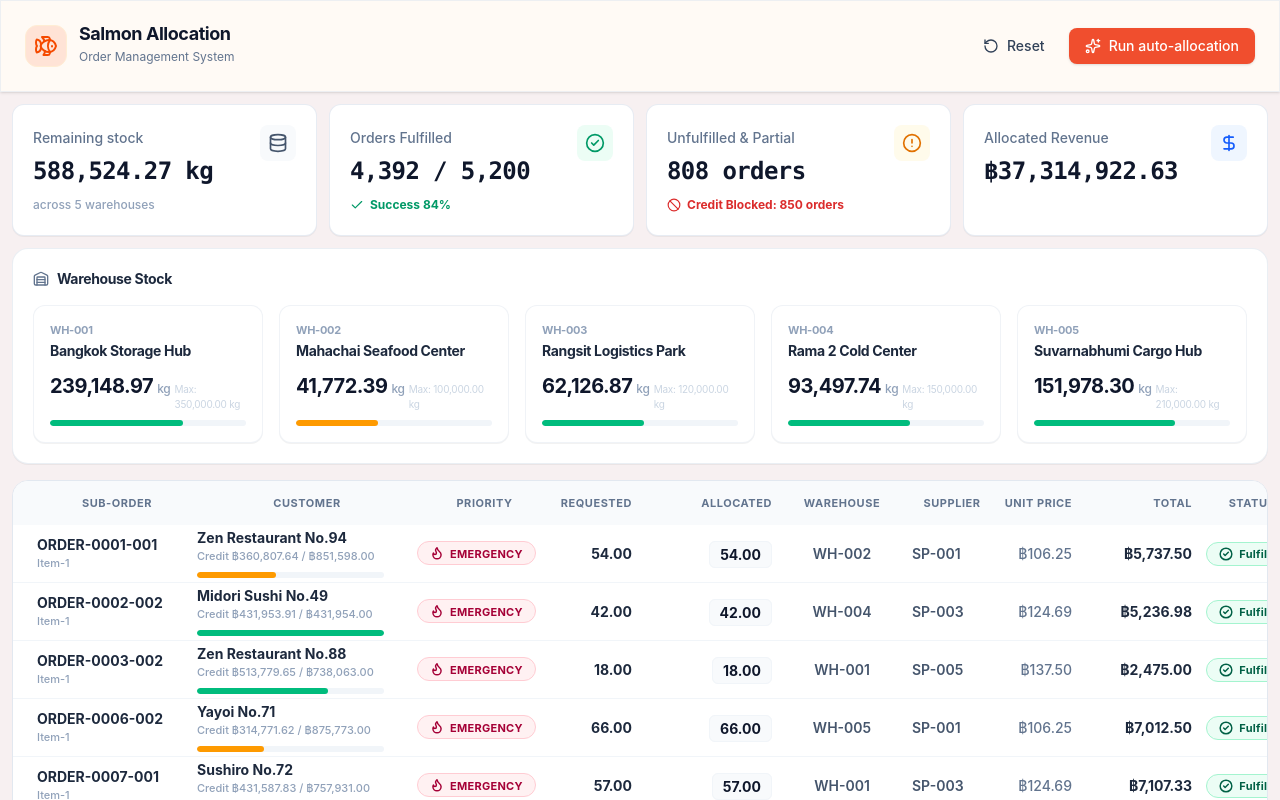
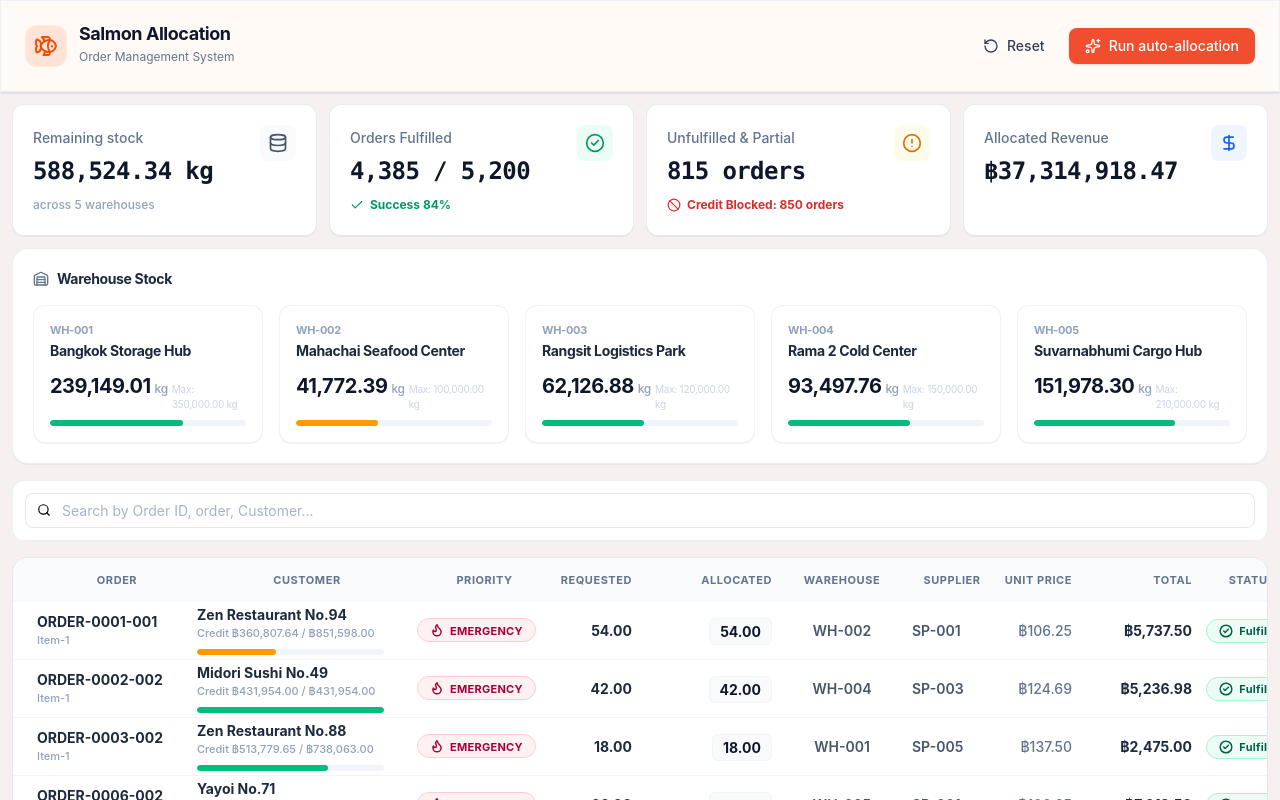
Before and after one commit to Papichaya-Dev/salmon-allocation-system, a React (Vite) app: page / in a window 1280 px wide. Shown: the top 800 px of the page. Built offline with nearby package versions, Linux system fonts and the light colour scheme.

Commit message:
refactor: optimize auto allocation state to normalized structure

```diff
--- a/package.json
+++ b/package.json
@@ -10,6 +10,7 @@
     "preview": "vite preview"
   },
   "dependencies": {
+    "@radix-ui/react-dropdown-menu": "^2.1.16",
     "@tailwindcss/vite": "^4.3.0",
     "@tanstack/react-virtual": "^3.13.26",
     "lucide-react": "^1.17.0",
--- /dev/null
+++ b/src/components/AllocationFilters.tsx
@@ -0,0 +1,40 @@
+import { Search } from "lucide-react";
+
+interface AllocationFiltersProps {
+	searchTextInput: string;
+	setSearchTextInput: (value: string) => void;
+	// selectedStatus: StatusFilterType;
+	// setSelectedStatus: (value: StatusFilterType) => void;
+	// selectedPriority: PriorityFilterType;
+	// setSelectedPriority: (value: PriorityFilterType) => void;
+	// totalResults: number;
+}
+
+export const AllocationFilters: React.FC<AllocationFiltersProps> = ({
+	searchTextInput,
+	setSearchTextInput,
+	// selectedStatus,
+	// setSelectedStatus,
+	// selectedPriority,
+	// setSelectedPriority,
+	// totalResults,
+}) => {
+	return (
+		<div className="flex items-center gap-4 p-3 bg-white border border-slate-200/60 rounded-xl shadow-[0_1px_2px_rgba(0,0,0,0.02)]">
+			<div className="relative flex-1 min-w-70">
+				<span className="absolute inset-y-0 left-3 flex items-center pointer-events-none">
+					<Search className="w-3.5 h-3.5" />
+				</span>
+				<input
+					type="text"
+					value={searchTextInput}
+					onChange={(e) => setSearchTextInput(e.target.value)}
+					placeholder="Search by Order ID, order, Customer..."
+					className="w-full pl-9 pr-4 py-1.5 text-[14px] text-slate-700 placeholder-slate-400/80 bg-white border border-slate-200 rounded-lg focus:outline-none focus:border-slate-300 transition-colors"
+				/>
+			</div>
+		</div>
+	);
+};
+
+export default AllocationFilters;
--- a/src/components/OrderTable.tsx
+++ b/src/components/OrderTable.tsx
@@ -1,8 +1,7 @@
 import { useVirtualizer } from "@tanstack/react-virtual";
 import { Edit2, Save, X } from "lucide-react";
-import { useMemo, useRef, useState } from "react";
+import { useRef, useState } from "react";
 import type { AllocationResult, Customer, Warehouse } from "../types";
-import { calculateAllCustomersCredit } from "../utils/creditHelper";
 import { bankersRound, formatPrice } from "../utils/priceHelper";
 import ProgressBar from "./common/ProgressBar";
 import StatusBadge from "./common/StatusBadge";
@@ -36,7 +35,6 @@ export default function OrderTable({
 	orders,
 	onSaveAllocatedQty,
 	warehouses,
-	customers,
 }: OrderTableProps) {
 	const containerRef = useRef<HTMLDivElement>(null);
 
@@ -46,10 +44,6 @@ export default function OrderTable({
 		type: "stock" | "credit" | null;
 		message: string | null;
 	}>({ type: null, message: null });
-
-	const customerCreditMap = useMemo(() => {
-		return calculateAllCustomersCredit(orders, customers);
-	}, [orders, customers]);
 
 	/**
 	 * NOTE: Bypassing React 19 Compiler to prevent stale UI issues,
@@ -83,7 +77,6 @@ export default function OrderTable({
 		if (activeWarehouse) {
 			const stockAvailable = bankersRound(
 				activeWarehouse.stock + currentOrder.allocatedQty,
-				2,
 			);
 			if (inputQty > stockAvailable) {
 				setValidationError({
@@ -94,10 +87,12 @@ export default function OrderTable({
 			}
 		}
 
-		const { creditLimit, creditUsed } = customerCreditMap[currentOrder.customerId];
-		const newCost = bankersRound(inputQty * currentOrder.unitPrice, 2);
+		const newCost = bankersRound(inputQty * currentOrder.unitPrice);
+		const creditUsedByOthers = bankersRound(
+			Math.max(0, currentOrder.creditUsed - currentOrder.totalCost),
+		);
 
-		if (creditUsed + newCost > creditLimit) {
+		if (creditUsedByOthers + newCost > currentOrder.creditLimit) {
 			setValidationError({
 				type: "credit",
 				message: "Exceeded credit limit",
@@ -137,7 +132,7 @@ export default function OrderTable({
 		<div className="bg-white border border-slate-200 rounded-2xl shadow-2xs overflow-hidden font-sans">
 				<thead className="sticky top-0 z-20 bg-slate-50/95 backdrop-blur-xs border-b border-slate-200 text-slate-500 text-[11px] font-bold tracking-wider uppercase shadow-3xs">
 						<tr className="flex items-center px-6 py-3.5">
-					<th className={"w-40 min-w-40"}>Sub-Order</th>
+							<th className={"w-40 min-w-40"}>Order</th>
 							<th className={COLUMN_WIDTHS.customer}>Customer</th>
 							<th className={COLUMN_WIDTHS.priority}>Priority</th>
 							<th className={COLUMN_WIDTHS.requested}>Requested</th>
@@ -164,8 +159,6 @@ export default function OrderTable({
 							const row = orders[virtualRow.index];
 							const isEditing = editingId === row.id;
 							const hasError = isEditing && !!validationError.message;
-							const { creditLimit, creditUsed } =
-								customerCreditMap[row.customerId];
 							return (
 								<tr
 									key={row.id}
@@ -196,10 +189,13 @@ export default function OrderTable({
 											</div>
 											<div className="w-[85%] flex flex-col gap-0.5">
 												<span className="text-[11px] font-medium text-slate-400 leading-none">
-													Credit ฿{formatPrice(creditUsed)} / ฿
-													{formatPrice(creditLimit)}
+													Credit ฿{formatPrice(row.creditUsed)} / ฿
+													{formatPrice(row.creditLimit)}
 												</span>
-												<ProgressBar value={creditUsed} max={creditLimit} />
+												<ProgressBar
+													value={row.creditUsed}
+													max={row.creditLimit}
+												/>
 											</div>
 										</div>
 									</td>
@@ -282,11 +278,6 @@ export default function OrderTable({
 													className={`flex items-center gap-1.5 px-3 py-1.5 rounded-lg text-sm font-semibold transition-all duration-150 shadow-xs
                                                         ${hasError ? "bg-slate-100 text-slate-400 border border-slate-200 cursor-not-allowed shadow-none" : "bg-emerald-600 text-white hover:bg-emerald-700 active:bg-emerald-800 cursor-pointer"}
                                                     `}
-													title={
-														hasError
-															? "Please fix data errors before saving"
-															: "Save changes"
-													}
 													type="button"
 												>
 													<Save className="w-4 h-4 stroke-[2.25]" />
--- a/src/core/allocators/autoAllocator.ts
+++ b/src/core/allocators/autoAllocator.ts
@@ -84,10 +84,7 @@ export const executeAutoAllocation = (
 			chosenSupplierId = bestSupplierId;
 		}
 
-		const basePrice = getBasePrice(
-			currentOrder.itemId,
-			currentOrder.supplierId,
-		);
+		const basePrice = getBasePrice(currentOrder.itemId, chosenSupplierId);
 		const unitPrice = calculateNetUnitPrice(basePrice, currentOrder.priority);
 
 		const customerInfo = customerMap[currentOrder.customerId];
@@ -96,7 +93,7 @@ export const executeAutoAllocation = (
 			customerUsedCreditMap[currentOrder.customerId] || 0;
 		const availableCredit = Math.max(0, totalCreditLimit - alreadyUsedCredit);
 
-		const maxQtyAllowedByCredit = bankersRound(availableCredit / unitPrice, 2);
+		const maxQtyAllowedByCredit = bankersRound(availableCredit / unitPrice);
 
 		let allowedQtyByCredit = Math.min(
 			currentOrder.requestedQty,
@@ -120,7 +117,6 @@ export const executeAutoAllocation = (
 				allocatedFromWarehouse = allowedQtyByCredit;
 				activeWarehouse.stock = bankersRound(
 					activeWarehouse.stock - allowedQtyByCredit,
-					2,
 				);
 				finalAllocationStatus = "Fulfilled";
 			} else {
@@ -132,13 +128,18 @@ export const executeAutoAllocation = (
 
 		const shortageQty = bankersRound(
 			currentOrder.requestedQty - allocatedFromWarehouse,
-			2,
 		);
 
-		const totalOrderCost = bankersRound(allocatedFromWarehouse * unitPrice, 2);
+		let totalOrderCost = bankersRound(allocatedFromWarehouse * unitPrice);
+
+		if (
+			allowedQtyByCredit === maxQtyAllowedByCredit &&
+			allocatedFromWarehouse === allowedQtyByCredit
+		) {
+			totalOrderCost = availableCredit;
+		}
 		customerUsedCreditMap[currentOrder.customerId] = bankersRound(
 			alreadyUsedCredit + totalOrderCost,
-			2,
 		);
 
 		byId[currentOrder.id] = {
@@ -150,13 +151,30 @@ export const executeAutoAllocation = (
 			actualWarehouseId: chosenWarehouseId,
 			actualSupplierId: chosenSupplierId,
 			shortageQty,
+			customerName: customerInfo.name,
+			creditLimit: totalCreditLimit,
+			creditUsed: 0,
 		};
+	}
+
+	Object.keys(customerUsedCreditMap).forEach((customerId) => {
+		if (customerMap[customerId]) {
+			customerMap[customerId] = {
+				...customerMap[customerId],
+				creditUsed: customerUsedCreditMap[customerId],
+			};
+		}
+	});
+
+	for (const id of allIds) {
+		const order = byId[id];
+		order.creditUsed = customerUsedCreditMap[order.customerId];
 	}
 
 	return {
 		allIds,
 		byId,
-		updatedWarehouses: warehouseMap,
-		updatedCustomers: customerMap,
+		warehouseMap,
+		customerMap,
 	};
 };
--- a/src/hooks/useAutoAllocation.ts
+++ b/src/hooks/useAutoAllocation.ts
@@ -9,7 +9,8 @@ import {
 import type { AllocationState } from "../types";
 
 export const useAutoAllocation = () => {
-	const [result, setResult] = useState<AllocationState | null>(null);
+	const [allocationState, setAllocationState] =
+		useState<AllocationState | null>(null);
 	const [isLoading, setIsLoading] = useState<boolean>(false);
 	const [errorMessage, setErrorMessage] = useState<string | null>(null);
 
@@ -31,7 +32,7 @@ export const useAutoAllocation = () => {
 					rawCustomers,
 				);
 
-				setResult(allocationResult);
+				setAllocationState(allocationResult);
 			} catch (error: unknown) {
 				setErrorMessage(
 					error instanceof Error
@@ -46,8 +47,8 @@ export const useAutoAllocation = () => {
 	);
 
 	return {
-		result,
-		setResult,
+		allocationState,
+		setAllocationState,
 		isLoading,
 		errorMessage,
 		runAutoAllocation,
--- a/src/hooks/useManualAllocation.ts
+++ b/src/hooks/useManualAllocation.ts
@@ -1,22 +1,24 @@
 import { useCallback } from "react";
-import type { AllocationState, AllocationStatus } from "../types";
+import type { AllocationResult, AllocationState, AllocationStatus } from "../types";
 import { bankersRound } from "../utils/priceHelper";
 
 export const useManualAllocation = (
-	setResult: React.Dispatch<React.SetStateAction<AllocationState | null>>,
+	setAllocationState: React.Dispatch<
+		React.SetStateAction<AllocationState | null>
+	>,
 ) => {
 	const updateAllocatedQty = useCallback(
 		(subOrderId: string, newQty: number) => {
 			let finalAllocated = Math.max(0, newQty);
 
-			setResult((prevResult) => {
+			setAllocationState((prevResult) => {
 				if (!prevResult) return prevResult;
 
 				const currentOrder = prevResult.byId[subOrderId];
 				if (!currentOrder) return prevResult;
 
-				const warehouseMap = { ...prevResult.updatedWarehouses };
-				const customerMap = { ...prevResult.updatedCustomers };
+				const warehouseMap = { ...prevResult.warehouseMap };
+				const customerMap = { ...prevResult.customerMap };
 				const orderMap = { ...prevResult.byId };
 
 				const activeWarehouse =
@@ -29,38 +31,27 @@ export const useManualAllocation = (
 
 				activeWarehouse.stock = bankersRound(
 					activeWarehouse.stock + currentOrder.allocatedQty,
-					2,
 				);
-				activeCustomer.creditLimit = bankersRound(
-					activeCustomer.creditLimit + currentOrder.totalCost,
-					2,
+				activeCustomer.creditUsed = bankersRound(
+					Math.max(0, activeCustomer.creditUsed - currentOrder.totalCost),
 				);
 
 				if (activeWarehouse.stock >= finalAllocated) {
-					activeWarehouse.stock = bankersRound(
-						activeWarehouse.stock - finalAllocated,
-						2,
-					);
+					activeWarehouse.stock = bankersRound(activeWarehouse.stock - finalAllocated);
 				} else {
 					finalAllocated = activeWarehouse.stock;
 					activeWarehouse.stock = 0;
 				}
 
-				let totalCost = bankersRound(
-					finalAllocated * currentOrder.unitPrice,
-					2,
+				let totalCost = bankersRound(finalAllocated * currentOrder.unitPrice);
+				const availableCredit = bankersRound(
+					Math.max(0, activeCustomer.creditLimit - activeCustomer.creditUsed),
 				);
 
-				if (activeCustomer.creditLimit >= totalCost) {
-					activeCustomer.creditLimit = bankersRound(
-						activeCustomer.creditLimit - totalCost,
-						2,
-					);
+				if (availableCredit >= totalCost) {
+					activeCustomer.creditUsed = bankersRound(activeCustomer.creditUsed + totalCost);
 				} else {
-					activeWarehouse.stock = bankersRound(
-						activeWarehouse.stock + finalAllocated,
-						2,
-					);
+					activeWarehouse.stock = bankersRound(activeWarehouse.stock + finalAllocated);
 					finalAllocated = 0;
 					totalCost = 0;
 				}
@@ -83,19 +74,35 @@ export const useManualAllocation = (
 					status: finalStatus,
 					shortageQty: bankersRound(
 						Math.max(0, currentOrder.requestedQty - finalAllocated),
-						2,
 					),
 				};
+
+				let totalCreditUsed = 0;
+				const customerOrders: AllocationResult[] = [];
+
+				prevResult.allIds.forEach((id: string) => {
+					const order = orderMap[id];
+					if (order && order.customerId === currentOrder.customerId) {
+						totalCreditUsed = bankersRound(totalCreditUsed + order.totalCost);
+						customerOrders.push(order);
+					}
+				});
+
+				activeCustomer.creditUsed = totalCreditUsed;
+
+				customerOrders.forEach((order) => {
+					order.creditUsed = totalCreditUsed;
+				});
 
 				return {
 					...prevResult,
 					byId: orderMap,
-					updatedWarehouses: warehouseMap,
-					updatedCustomers: customerMap,
+					warehouseMap,
+					customerMap,
 				};
 			});
 		},
-		[setResult],
+		[setAllocationState],
 	);
 	return { updateAllocatedQty };
 };
--- a/src/pages/SalmonAllocationPage.tsx
+++ b/src/pages/SalmonAllocationPage.tsx
@@ -1,32 +1,40 @@
 import { useEffect, useMemo } from "react";
+import AllocationFilters from "../components/AllocationFilters";
 import DashboardOverview from "../components/DashboardOverview";
 import Header from "../components/Header";
 import OrderTable from "../components/OrderTable";
 import WarehouseStock from "../components/WarehouseStock";
+import { useAllocationFilters } from "../hooks/useAllocationFilters";
 import { useAutoAllocation } from "../hooks/useAutoAllocation";
 import { useManualAllocation } from "../hooks/useManualAllocation";
 
 function SalmonAllocationPage() {
-    const { result, setResult, runAutoAllocation } = useAutoAllocation();
-	const { updateAllocatedQty } = useManualAllocation(setResult);
+    const { allocationState, setAllocationState, runAutoAllocation } = useAutoAllocation();
+	const { searchTextInput, setSearchTextInput } =
+		useAllocationFilters(allocationState);
+	const { updateAllocatedQty } = useManualAllocation(setAllocationState);
 
     useEffect(() => {
         runAutoAllocation();
     },[runAutoAllocation]);
 
 	const mappedOrders = useMemo(() => {
-		if (!result?.allIds || !result?.byId || !result?.updatedCustomers)
+		if (
+			!allocationState?.allIds ||
+			!allocationState?.byId ||
+			!allocationState?.customerMap
+		)
 			return [];
 
-		return result.allIds.map((id) => {
-			const order = result.byId[id];
-			const customer = result.updatedCustomers[order.customerId];
+		return allocationState.allIds.map((id) => {
+			const order = allocationState.byId[id];
+			const customer = allocationState.customerMap[order.customerId];
 			return {
 				...order,
 				customerName: customer.name,
 			};
 		});
-	}, [result]);
+	}, [allocationState]);
 
 	return (
 		<div className="min-h-screen bg-[#f7f0f1] font-sans">
@@ -34,14 +42,20 @@ function SalmonAllocationPage() {
 				<Header />
 			</div>
 			<div className="px-3">
-				<DashboardOverview result={result} />
-				<WarehouseStock warehouses={result?.updatedWarehouses} />
+				<DashboardOverview result={allocationState} />
+				<WarehouseStock warehouses={allocationState?.warehouseMap} />
+				<div className="my-4">
+					<AllocationFilters
+						searchTextInput={searchTextInput}
+						setSearchTextInput={setSearchTextInput}
+					/>
+				</div>
 				<div className="my-4">
 					<OrderTable
 						orders={mappedOrders}
 						onSaveAllocatedQty={updateAllocatedQty}
-						warehouses={result?.updatedWarehouses ?? {}}
-						customers={result?.updatedCustomers ?? {}}
+						warehouses={allocationState?.warehouseMap ?? {}}
+						customers={allocationState?.customerMap ?? {}}
 					/>
 				</div>
 			</div>
--- a/src/types/allocation.ts
+++ b/src/types/allocation.ts
@@ -18,6 +18,7 @@ export interface Customer {
 	id: string;
 	name: string;
 	creditLimit: number;
+	creditUsed: number;
 }
 
 export interface Warehouse {
@@ -47,12 +48,15 @@ export interface AllocationResult extends SubOrder {
 	shortageQty: number;
 	creditError?: string | null;
 	stockWarning?: string | null;
+	customerName: string;
+	creditLimit: number,
+	creditUsed: number;
 }
 
 export interface AllocationState {
 	byId: { [subOrderId: string]: AllocationResult };
 	allIds: string[];
-	updatedWarehouses: { [warehouseId: string]: Warehouse };
-	updatedCustomers: { [customerId: string]: Customer };
+	warehouseMap: { [warehouseId: string]: Warehouse };
+	customerMap: { [customerId: string]: Customer };
 	systemErrors?: { [subOrderId: string]: string };
 }
--- a/src/utils/creditHelper.ts
+++ /dev/null
@@ -1,29 +0,0 @@
-import type { AllocationResult, Customer } from "../types";
-
-export interface CustomerCreditMap {
-	[customerId: string]: {
-		creditLimit: number;
-		creditUsed: number;
-	};
-}
-
-export const calculateAllCustomersCredit = (
-	orders: AllocationResult[],
-	customers: Record<string, Customer>,
-): CustomerCreditMap => {
-	const creditMap: CustomerCreditMap = {};
-
-	for (const order of orders) {
-		if (!creditMap[order.customerId]) {
-			const customer = customers[order.customerId];
-			creditMap[order.customerId] = {
-				creditLimit: customer?.creditLimit,
-				creditUsed: 0,
-			};
-		}
-
-		creditMap[order.customerId].creditUsed += order.totalCost || 0;
-	}
-
-	return creditMap;
-};
--- a/src/utils/dashboardStatsHelpers.ts
+++ b/src/utils/dashboardStatsHelpers.ts
@@ -4,11 +4,11 @@ export const calculateDashboardStats = (result: AllocationState) => {
 	const orderResults = Object.values(result.byId);
 	const totalOrders = orderResults.length;
 
-	const totalStock = Object.values(result.updatedWarehouses).reduce(
+	const totalStock = Object.values(result.warehouseMap).reduce(
 		(sum, warehouse) => sum + warehouse.stock,
 		0,
 	);
-	const totalWarehouses = Object.keys(result.updatedWarehouses).length;
+	const totalWarehouses = Object.keys(result.warehouseMap).length;
 
 	let fulfilledCount = 0;
 	let partialCount = 0;
@@ -24,7 +24,7 @@ export const calculateDashboardStats = (result: AllocationState) => {
 		totalRevenue += order.totalCost;
 
 		if (order.allocatedQty < order.requestedQty && order.shortageQty > 0) {
-			const activeWarehouse = result.updatedWarehouses[order.actualWarehouseId];
+			const activeWarehouse = result.warehouseMap[order.actualWarehouseId];
 			if (activeWarehouse && activeWarehouse.stock > 0) {
 				creditLimitBlockedCount++;
 			}
```
Also changed, not shown: 1 other file (tests, documents, lock files or other folders). Lines whose indentation alone changed are shown as unchanged.
